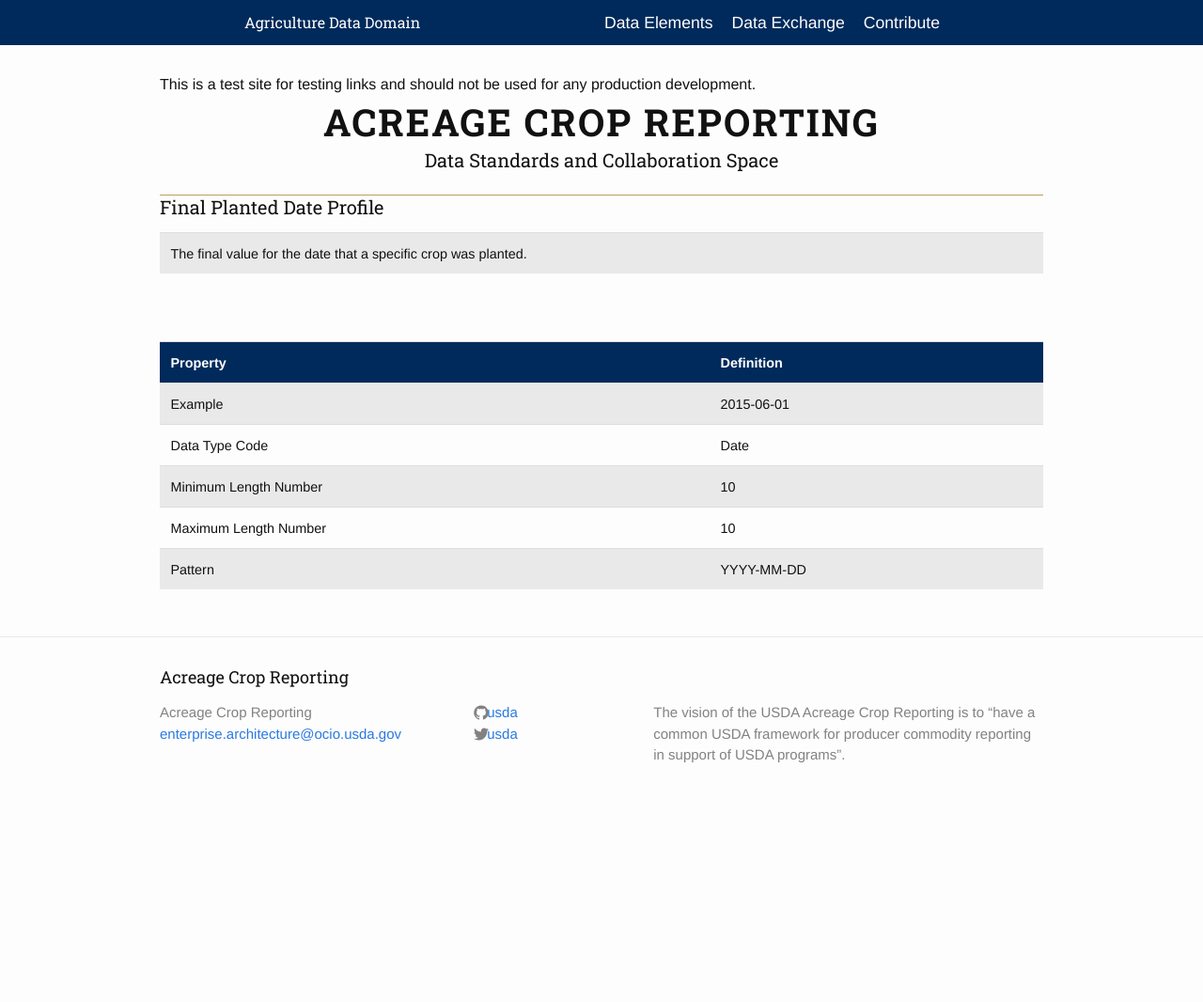
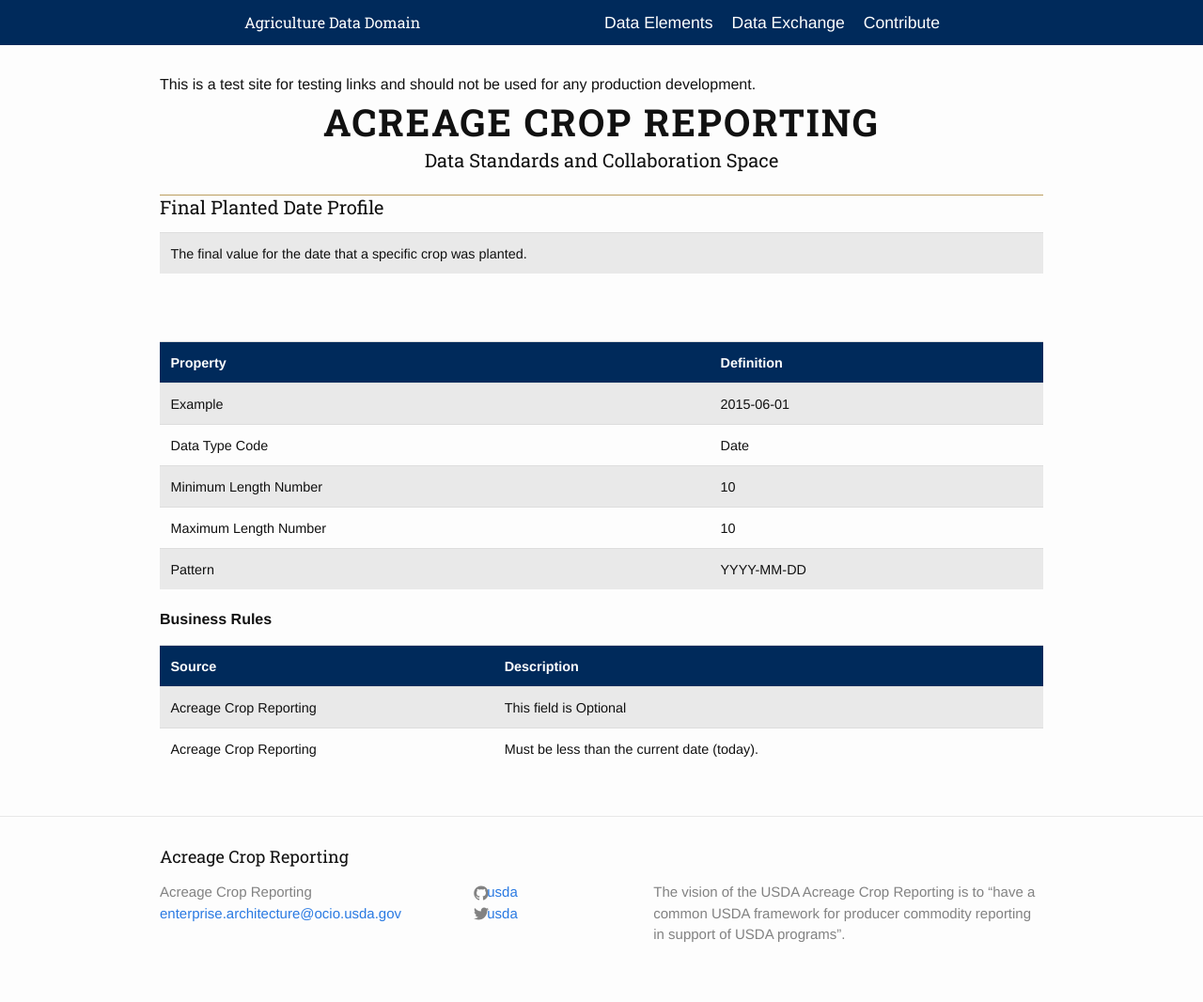
Before and after one commit to bbrotsos/data-standards, a Jekyll site: the page built from data_elements/Final_Planted_Date.md, in a window 1280 px wide. Shown: the whole page at 94% size. Built offline with Jekyll 4.4.1, drawn with Linux system fonts in a browser that asks for light colours; before the commit the page ends 900 px from its top, so only the background shows below that; part of the change alters nothing that is shown.

Commit message:
QA Round 2

```diff
--- a/_data/acrsi-data-elements.json
+++ b/_data/acrsi-data-elements.json
@@ -1,27 +1,6 @@
 {
 	"data_elements":
 	[
-
-		{
-			"page_name": "Acreage_Submission_File",
-			"name": "Acreage Submission File",
-			"xml_name": "AcreageSubmissionFile",
-			"json_name": "acreageSubmissionFile",
-			"db_name": "",
-			"source": "Acreage Reporting",
-			"object_class": "",
-			"data_type_code": "Container",
-			"obligation_code": "Mandatory",
-			"business_rules":[{
-			    "source": "Acreage Crop Reporting",
-			    "description": "This element contains <a href='Crop_Year.html'>Crop Year</a>, <a href='Originator_Identification_Identifier.html'>Originator Identification Identifier</a>, <a href='Customer_Information.html'>Customer Information</a> and <a href='Farm_Crop_Acreage'>Farm Crop Acreage</a>.",
-			    "status": "Active",
-			    "rule_number": ""
-			 }],
-			"definition": "A file that is submitted to the crop acreage clearinghouse providing a detailed report regarding the crops planted on a farm, itemized down to the acreage of individual fields and subfields and the individual producer stakeholders."
-        },
-
-
 		{
 			"page_name": "Crop_Year",
 			"name": "Crop Year",
@@ -44,34 +23,7 @@
 			 }],
 			"definition": "A period of time (in year) within which the crop is normally grown and designated by the calendar year in which the crop is normally harvested. For crops: <ul><li>Harvested over 2 calendar years, the crop year is the calendar year in which the majority of the crop would have been harvested.</li><li>Grown over more than 2 calendar years, each year in the growing period will be considered as a separate crop year designated by the calendar year in which the crop sustained a loss.</li><li>For which CAT coverage is available, the crop year will be as defined by such coverage.</li></ul>Risk Management Agency's regulations define Crop Year as the period within which the insured crop is normally grown, regardless of whether or not it is actually grown, and designated by the calendar year in which the insured crop is normally harvested, unless otherwise specified in the Crop Provisions."
 			},
-        {
-			"page_name": "Farm_Crop_Acreage",
-			"name": "Farm Crop Acreage",
-			"xml_name": "FarmCropAcreage",
-			"json_name": "farm",
-			"source": "Acreage Crop Reporting",
-			"data_type_code": "Container",
-			"obligation_code": "Mandatory",
-			"children":[
-			{
-			   "data_element": "AdministrativeStateFSACode",
-			   "mandatory": true,
-			},
-			{
-			   "data_element": "AdministrativeCountyFSACode",
-			   "mandatory": true,
-			},
-			{
-			   "data_element": "FarmNumberID",
-			   "mandatory": true,
-			},
-			{
-			   "data_element": "TractCropAcreage",
-			   "mandatory": true,
-			}
-			],
-			"definition": "A Farm within Farm Service Agency (FSA) state and county that contains a number of tracts fields and subfields on which crop acreage details have been reported."
-		},
+
 		{
 			"page_name": "Administrative_State_Fsa_Code",
 			"name": "Administrative State Farm Service Agency Code",
@@ -141,14 +93,7 @@
 			   }],
 			"definition": "An identification number assigned to all land under control of a particular operator within a particular county.<br/><br/>Each County assigns Farm Numbers independently. As a result, farms in different counties might be assigned the same Farm Number; i.e, a Farm Number might be unique only within a particular county. Thus, to uniquely identify a farm, the State FSA Code and County FSA Code must be specified in combination with the Farm Number."
 			},
-		{
-			"page_name": "Tract_Crop_Acreage",
-			"name": "Tract Crop Acreage",
-			"xml_name": "TractCropAcreage",
-			"json_name": "tract",
-			"data_type_code": "Container",
-			"definition": "A tract of land within a farm that contains a number of fields and subfields on which crop acreage details have been reported."
-},
+
 
 		{
 			"page_name": "Tract_Number",
@@ -172,15 +117,7 @@
 			   }],
 			"definition": "An identification number assigned to a unit of contiguous land that is under one ownership and that is operated as a farm or part of a farm.  An owner is a person or business having deed to the land.<br/><br/>Tract numbers are assigned by an FSA county office, and are unique within that office''s farms. A Tract Number is used in conjunction with a State FSA Code and County FSA Code for uniqueness.<br/><br/>Tract numbers are not necessarily unique based upon State ANSI Code and County ANSI in instance where the ANSI codes are not the same as the FSA codes."
 			},
-{
-			"page_name": "Field_Crop_Acreage",
-			"name": "Field Crop Acreage",
-			"json_name": "field",
-			"xml_name": "FieldCropAcreage",
-			"data_type_code": "Container",
-			"obligation_code": "Mandatory",
-			"definition": "A field of land within a tract on which groupings of crops can be planted."
-},
+
 		{
 			"page_name": "Field_Number",
 			"name": "Field Number",
@@ -397,7 +334,7 @@
 			"json_name": "originalReportedAcreage",
 			"source": "Acreage Crop Reporting",
 			"data_type_code": "Decimal",
-			"precision": 2,
+			"precision": "8,2",
 			"obligation_code": "Optional",
 			"data_element_example": "103956.15",
 			"representation_class": "Number",
@@ -424,7 +361,7 @@
 			"json_name": "finalReportedAcreage",
 			"source": "Acreage Crop Reporting",
 			"data_type_code": "Decimal",
-			"precision": 2,
+			"precision": "8,2",
 			"obligation_code": "Optional",
 			"data_element_example": "103956.15",
 			"representation_class": "Number",
@@ -440,6 +377,7 @@
 			    "source": "Acreage Crop Reporting",
 			    "description": "Cannot equal <a href='Original_Reported_Acreage'>Original Reported Acreage</a> when <a href='Reported_Acreage_Modified_Indicator.html'>Reported Acreage Modified Indicator</a> = Y"
 			}
+
 			],
 			"definition": "The final number of acres that were reported."
 		},
@@ -683,7 +621,13 @@
 			"obligation_code": "Optional",
 			"data_element_example": "2015-05-01",
 			"representation_class": "Date",
-			"definition": "The original value for the date that a specific crop was planted."
+			"definition": "The original value for the date that a specific crop was planted.",
+			"business_rules": [{
+			    "source": "Acreage Crop Reporting",
+			    "description": "Must be less than the current date (today)."
+			}
+			],
+
 		},
 
 		{
@@ -699,6 +643,11 @@
 			"obligation_code": "Optional",
 			"data_element_example": "2015-06-01",
 			"representation_class": "Date",
+			"business_rules": [{
+			    "source": "Acreage Crop Reporting",
+			    "description": "Must be less than the current date (today)."
+			}
+			],
 			"definition": "The final value for the date that a specific crop was planted."
 		},
 
@@ -945,10 +894,10 @@
 			"json_name": "Producer Share Percent",
 			"source": "Acreage Crop Reporting",
 			"data_type_code": "Decimal",
-			"precision": 4,
+			"precision": "5,4",
 			"obligation_code": "Mandatory",
 			"data_element_example": "0.50",
-			"representation_class": "Number",
+			"representation_class": "Percent",
 			"definition": "A Producer's share of a crop and the benefits coming from that crop, expressed as a percentage."
 		},
 
@@ -1503,6 +1452,69 @@
 					"value_definition": "Doctor"
 				}
 			]
-		}
+		},
+		{
+			"page_name": "Acreage_Submission_File",
+			"name": "Acreage Submission File",
+			"xml_name": "AcreageSubmissionFile",
+			"json_name": "acreageSubmissionFile",
+			"db_name": "",
+			"source": "Acreage Reporting",
+			"object_class": "",
+			"data_type_code": "Container",
+			"obligation_code": "Mandatory",
+			"business_rules":[{
+			    "source": "Acreage Crop Reporting",
+			    "description": "This element contains <a href='Crop_Year.html'>Crop Year</a>, <a href='Originator_Identification_Identifier.html'>Originator Identification Identifier</a>, <a href='Customer_Information.html'>Customer Information</a> and <a href='Farm_Crop_Acreage'>Farm Crop Acreage</a>.",
+			    "status": "Active",
+			    "rule_number": ""
+			 }],
+			"definition": "A file that is submitted to the crop acreage clearinghouse providing a detailed report regarding the crops planted on a farm, itemized down to the acreage of individual fields and subfields and the individual producer stakeholders."
+        },
+        {
+			"page_name": "Field_Crop_Acreage",
+			"name": "Field Crop Acreage",
+			"json_name": "field",
+			"xml_name": "FieldCropAcreage",
+			"data_type_code": "Container",
+			"obligation_code": "Mandatory",
+			"definition": "A field of land within a tract on which groupings of crops can be planted."
+},
+        {
+			"page_name": "Farm_Crop_Acreage",
+			"name": "Farm Crop Acreage",
+			"xml_name": "FarmCropAcreage",
+			"json_name": "farm",
+			"source": "Acreage Crop Reporting",
+			"data_type_code": "Container",
+			"obligation_code": "Mandatory",
+			"children":[
+			{
+			   "data_element": "AdministrativeStateFSACode",
+			   "mandatory": true,
+			},
+			{
+			   "data_element": "AdministrativeCountyFSACode",
+			   "mandatory": true,
+			},
+			{
+			   "data_element": "FarmNumberID",
+			   "mandatory": true,
+			},
+			{
+			   "data_element": "TractCropAcreage",
+			   "mandatory": true,
+			}
+			],
+			"definition": "A Farm within Farm Service Agency (FSA) state and county that contains a number of tracts fields and subfields on which crop acreage details have been reported."
+		},
+		{
+			"page_name": "Tract_Crop_Acreage",
+			"name": "Tract Crop Acreage",
+			"xml_name": "TractCropAcreage",
+			"json_name": "tract",
+			"data_type_code": "Container",
+			"definition": "A tract of land within a farm that contains a number of fields and subfields on which crop acreage details have been reported."
+}
 	]
 }
--- a/_includes/element.html
+++ b/_includes/element.html
@@ -51,6 +51,12 @@
          <td>{{ data_element.pattern }}</td>
       </tr>
       {% endif %}
+      {% if data_element.precision%}
+      <tr>
+         <td>Decimal Precision</td>
+         <td>{{ data_element.precision }}</td>
+      </tr>
+      {% endif %}
 
 </table>
 
--- a/data-exchange.md
+++ b/data-exchange.md
@@ -9,11 +9,11 @@ should currently be done based on standards here.  For more information, please
 
 **Quick Jumps**
 
-*  [ACRSI Business Case Documentation](about-acrsi.html)
+*  [Acreage Crop Reporting Business Case Documentation](about-acrsi.html)
 *  [Proposed XML Schema](https://github.com/bbrotsos/data-standards/tree/master/ag-acrsi.iepd)
 *  [Proposed JSON Schema](https://github.com/bbrotsos/data-standards/tree/master/json-schema)
 *  [Examples](https://github.com/bbrotsos/data-standards/tree/master/examples)
-*  [ACRSI Business Rules](data-elements/business_rules.html)
+*  [Acreage Crop Reporting Business Rules](data-elements/business_rules.html)
 *  [XML - JSON Mappings](#xml_json)
 
 
```
